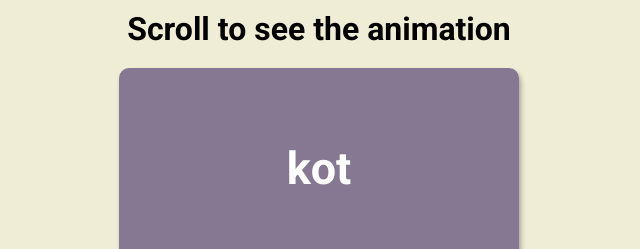
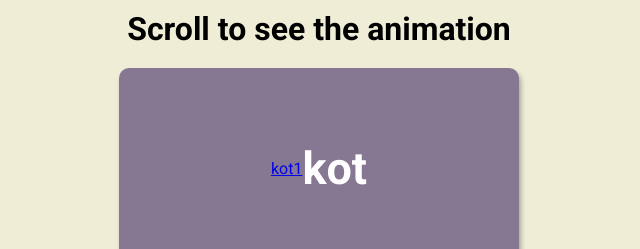
Before and after one commit to All02l/All, a plain HTML site: page index.html in a window 1280 px wide. Shown: the top 249 px of the page, without its empty margins (321-961 px from the left). Drawn offline with Linux system fonts and the light colour scheme.

Commit message:
Add files via upload

```diff
--- a/index.html
+++ b/index.html
@@ -8,7 +8,7 @@
   </head>
   <body>
     <h1>Scroll to see the animation</h1>
-    <div class="box"><a href="https://t.me/hamster_kombat_bot"></a><h2>kot</h2></div>
+    <div class="box"><a href="https://t.me/hamster_kombat_bot">kot1</a><h2>kot</h2></div>
     <div class="box"><h2>Content</h2></div>
     <div class="box"><h2>Content</h2></div>
     <div class="box"><h2>Content</h2></div>
```
